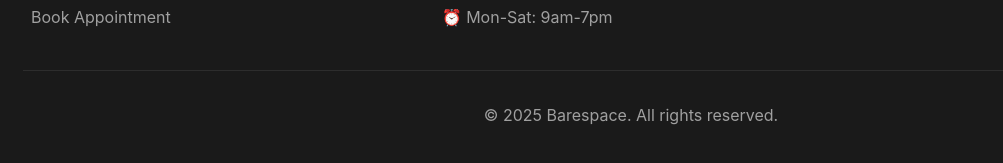
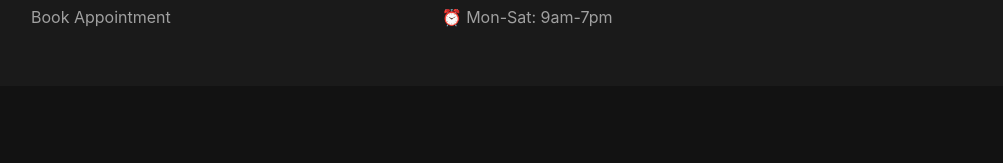
Before and after one commit to ianluddy/barespace, a Next.js app: page / in a window 1280 px wide. Shown: the part 1855-2018 px from the top of the page, without its empty margins (9-1012 px from the left). After the commit the page ends 1941 px from the top, so only its background shows below. Built offline with nearby package versions, Linux system fonts and the light colour scheme; no server answers; the database is empty.

Commit message:
Remove copyright text

```diff
--- a/src/components/Footer.js
+++ b/src/components/Footer.js
@@ -101,9 +101,6 @@ export default function () {
           </SocialLinks>
         </FooterSection>
       </FooterContent>
-      <Copyright>
-        © {new Date().getFullYear()} Barespace. All rights reserved.
-      </Copyright>
     </Footer>
   )
 }
```
